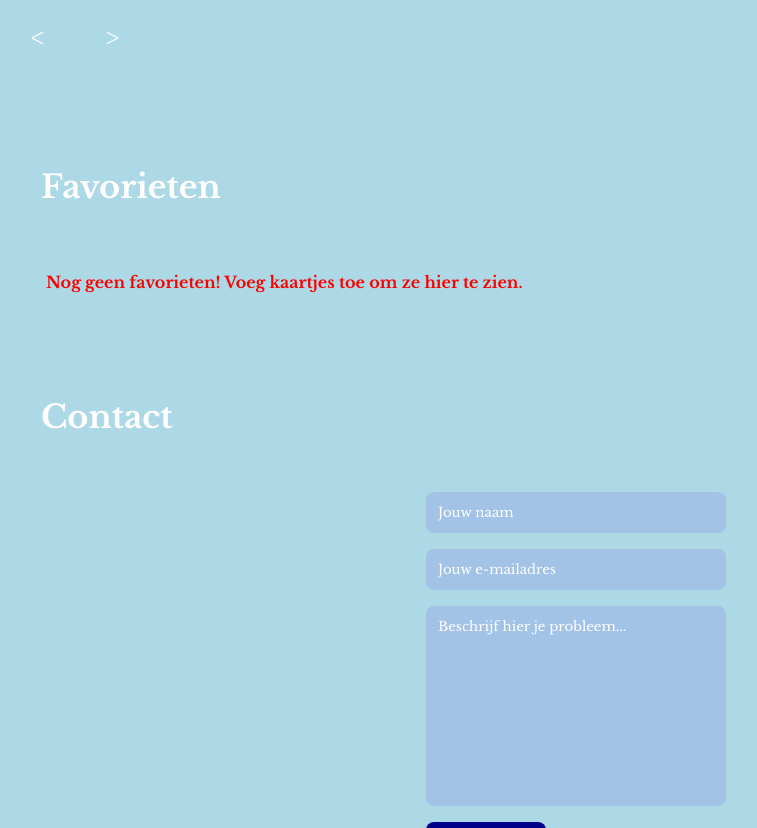
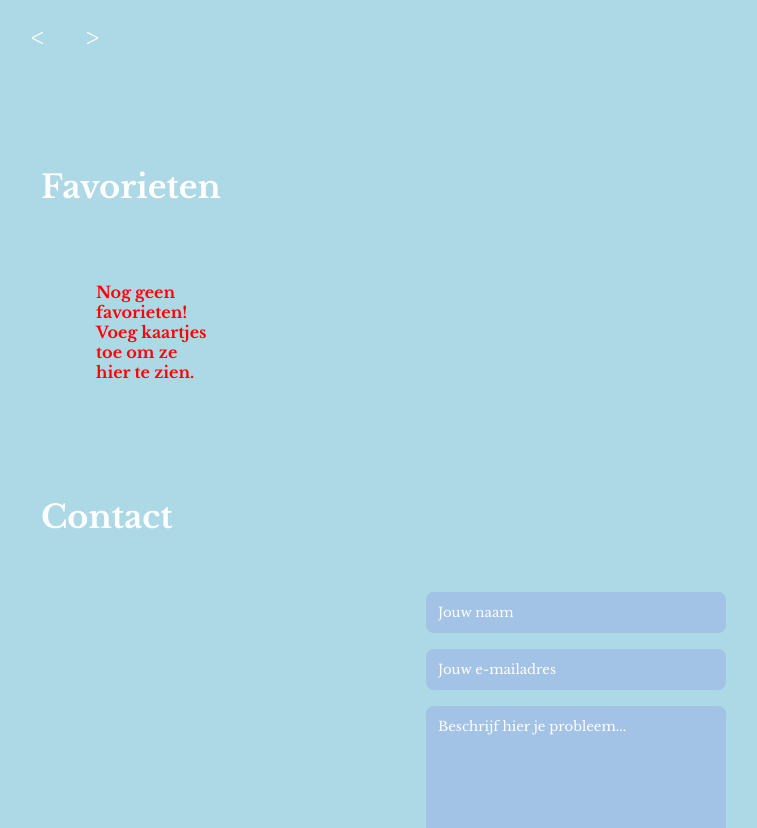
Before and after one commit to Hana-amr/MyProject, a website built with Vite: page index.html in a window 1280 px wide. Shown: the part 2130-2958 px from the top of the page, without its empty margins (64-821 px from the left). Built offline with nearby package versions, Linux system fonts and the light colour scheme; no server answers.

Commit message:
Stijlen aanpassen

```diff
--- a/src/style.css
+++ b/src/style.css
@@ -238,7 +238,8 @@ header .navigatiebalk{
 }
 
 .search-bar button:hover{
-  background-color: lightgreen;}
+  color:black;
+}
 
 /*Tabel*/
 #personages {
@@ -388,6 +389,8 @@ body {
   border-radius: 4px;
 }
 
+
+/* als je toch slider wilt
 #cardContainer,
 #favorietenContainer {
   display: flex;
@@ -395,6 +398,18 @@ body {
   overflow-x: auto;
   gap: 10px;
   padding: 10px;
+}*/
+
+
+#favorietenContainer {
+  background-color: lightblue;
+  display: grid;
+  grid-template-columns: repeat(5, 1fr);
+  gap: 20px;
+  justify-content: center;
+  padding: 20px;
+  max-width: 1200px;
+  margin: 0 auto;
 }
 
 /*Contact formulier*/
```
